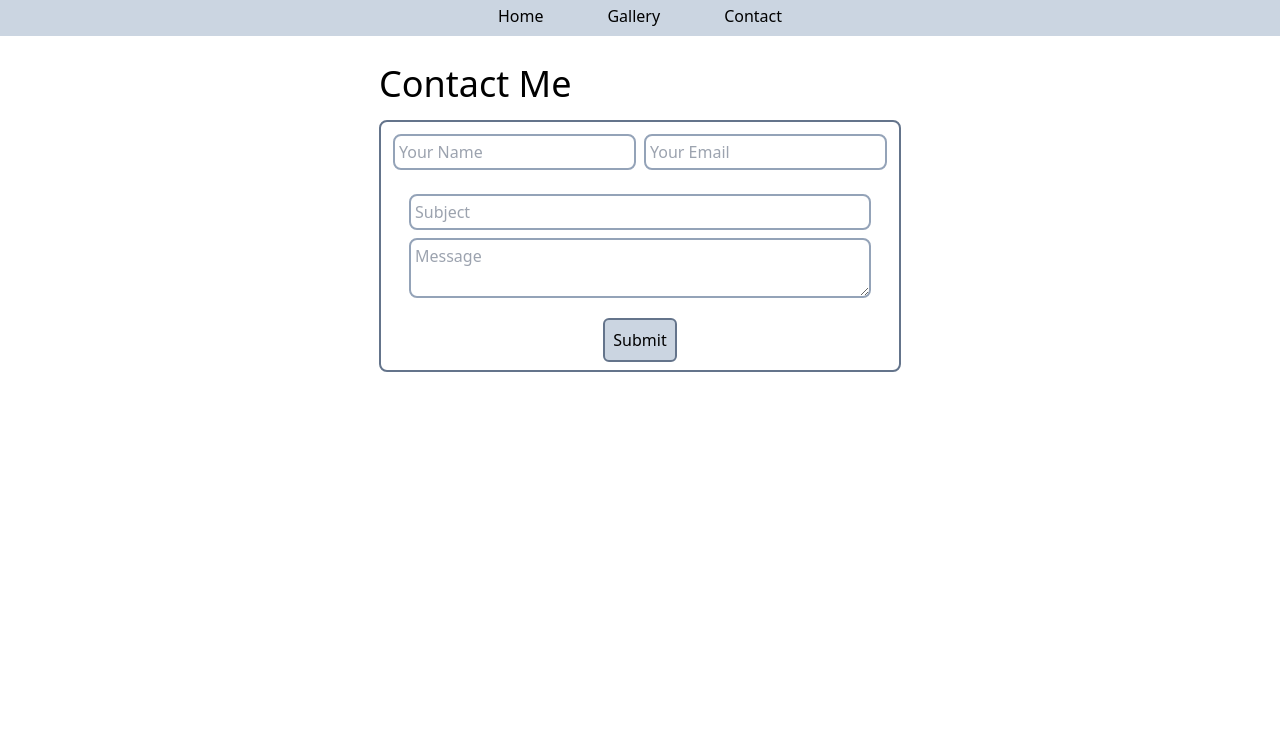
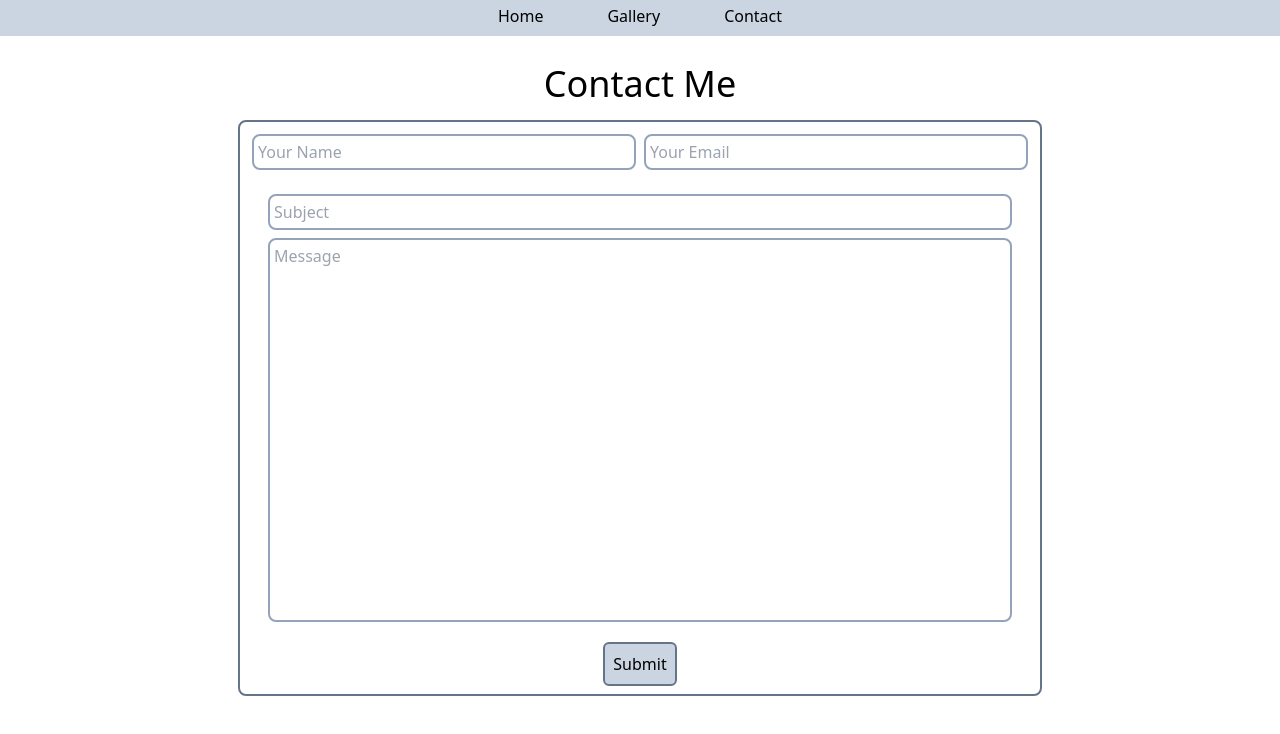
Before and after one commit to kadeesterline/madelyn-portfolio, a React (Create React App) app: page /contact in a window 1280 px wide. Shown: the top 734 px of the page. Built offline with nearby package versions, Linux system fonts and the light colour scheme.

Commit message:
styles contact form

```diff
--- a/package.json
+++ b/package.json
@@ -1,6 +1,7 @@
 {
   "name": "madelyn-portfolio",
   "version": "0.1.0",
+  "homepage": "https://https://kadeesterline.github.io/madelyn-portfolio/",
   "private": true,
   "dependencies": {
     "@testing-library/jest-dom": "^5.16.4",
@@ -13,6 +14,8 @@
     "web-vitals": "^2.1.4"
   },
   "scripts": {
+    "predeploy": "npm run build",
+    "deploy": "gh-pages -d build",
     "start": "react-scripts start",
     "build": "react-scripts build",
     "test": "react-scripts test",
@@ -38,6 +41,7 @@
   },
   "devDependencies": {
     "autoprefixer": "^10.4.7",
+    "gh-pages": "^4.0.0",
     "postcss": "^8.4.14",
     "tailwindcss": "^3.1.1"
   }
--- a/src/Components/ContactForm.jsx
+++ b/src/Components/ContactForm.jsx
@@ -2,10 +2,6 @@ import React from "react";
 
 function ContactForm() {
   return (
-    <div className="grid justify-center">
-      <div>
-        <h1 className="text-4xl pt-5 m-2">Contact Me</h1>
-      </div>
     <div className="border-2 border-slate-500 rounded-lg p-2 m-2">
       <form>
         <label htmlFor="name" hidden>
@@ -18,7 +14,7 @@ function ContactForm() {
           name="name"
           required
           placeholder="Your Name"
-            className="border-2 border-slate-400 rounded-lg p-1 m-1"
+          className="border-2 border-slate-400 rounded-lg p-1 m-1 w-96"
         ></input>
 
         <label htmlFor="email" hidden>
@@ -31,7 +27,7 @@ function ContactForm() {
           name="email"
           required
           placeholder="Your Email"
-            className="border-2 border-slate-400 rounded-lg p-1 m-1"
+          className="border-2 border-slate-400 rounded-lg p-1 m-1  w-96"
         ></input>
 
         <div className="grid grid-rows-1 m-2 p-2">
@@ -57,7 +53,7 @@ function ContactForm() {
             name="message"
             placeholder="Message"
             required
-              className="border-2 border-slate-400 rounded-lg p-1 m-1"
+            className="border-2 border-slate-400 rounded-lg p-1 m-1 h-96 resize-none"
           ></textarea>
         </div>
         <div className="flex justify-center">
@@ -70,7 +66,6 @@ function ContactForm() {
         </div>
       </form>
     </div>
-    </div>
   );
 }
 
--- a/src/Pages/Contact.jsx
+++ b/src/Pages/Contact.jsx
@@ -3,7 +3,10 @@ import ContactForm from "../Components/ContactForm";
 
 function Contact() {
   return (
-    <div>
+    <div className="grid justify-center">
+      <div className="flex justify-center">
+        <h1 className="text-4xl pt-5 m-2">Contact Me</h1>
+      </div>
       <ContactForm />
     </div>
   );
```
Also changed, not shown: 1 other file (tests, documents, lock files or other folders). Lines whose indentation alone changed are shown as unchanged.
